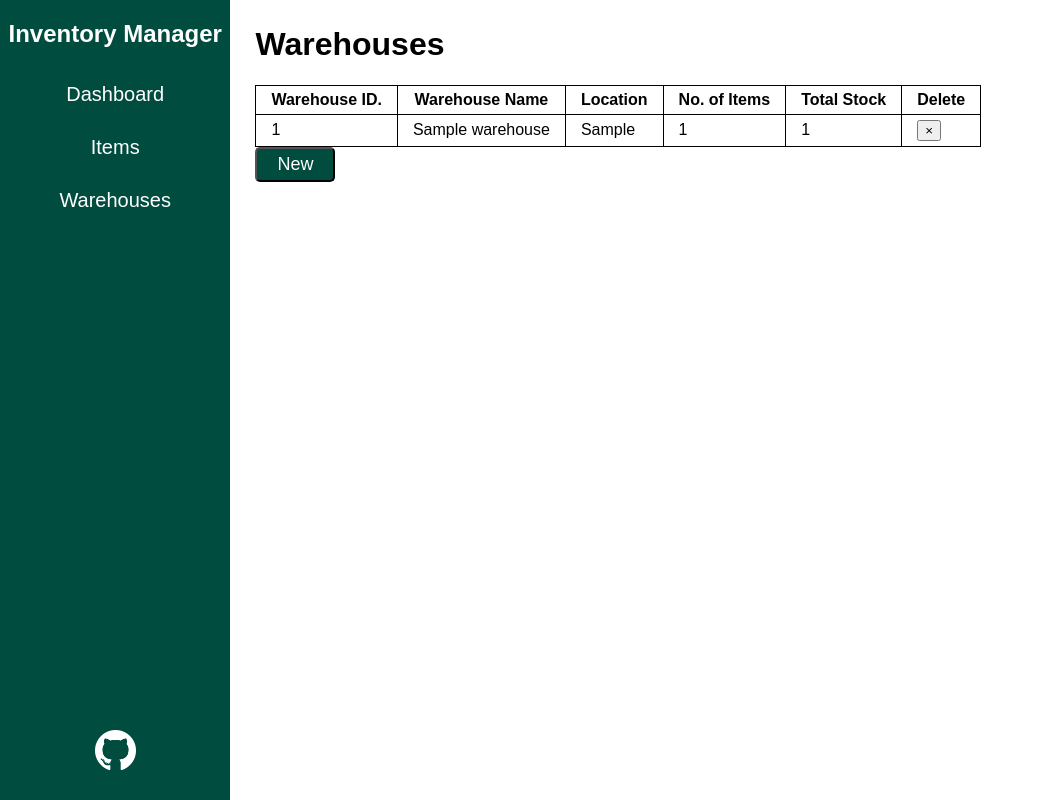
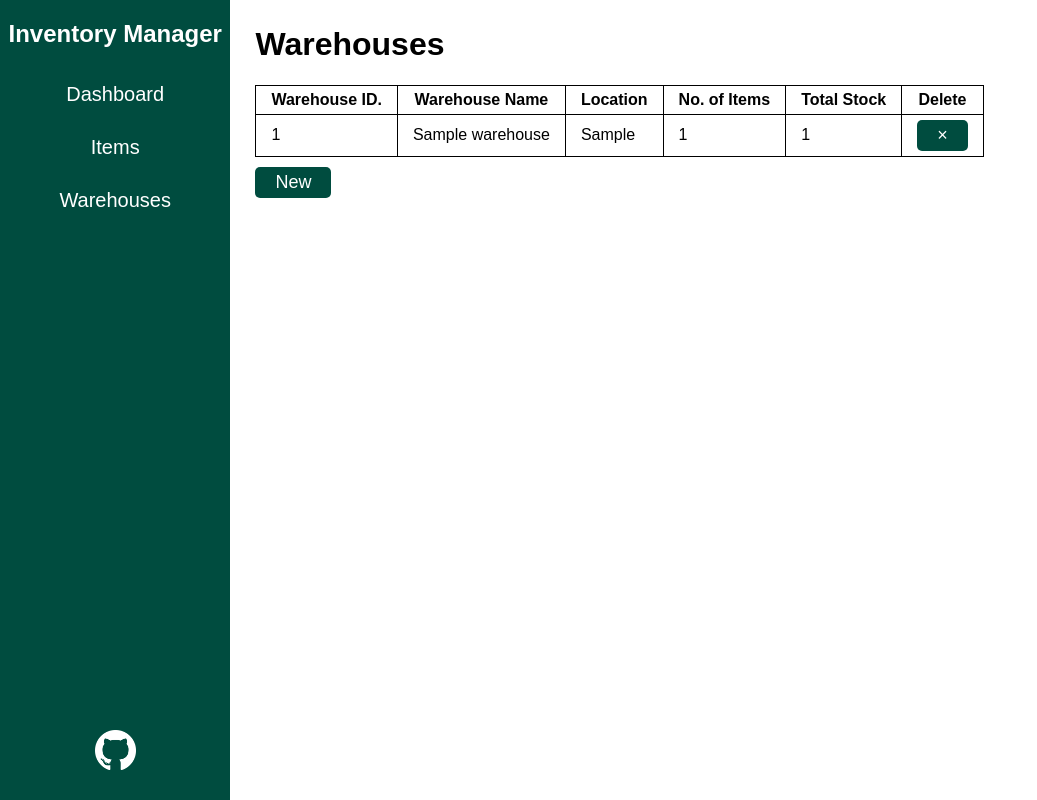
Before and after one commit to schau1121/Inventory-Manager, a Flask app: page /warehouses in a window 1280 px wide. Shown: the whole page, without its empty margins (0-1037 px from the left). Run offline with Flask 2, Linux system fonts and the light colour scheme; tables that the repository leaves empty hold one stand-in row (values such as "Sample post").

Commit message:
Add comments and fix comment out same location block for warehouse post method

```diff
--- a/resources/warehouse.py
+++ b/resources/warehouse.py
@@ -22,10 +22,6 @@ class Warehouse(Resource):
 
         data = Warehouse.parser.parse_args()
         location = data['location']
-        if WarehouseModel.find_by_location(location):
-            return {"message": "A warehouse with location '{}' already exists."
-                    .format(location)}, 400
-
         warehouse = WarehouseModel(name, location)
         try:
             warehouse.save_to_db()
--- a/static/css/styles.css
+++ b/static/css/styles.css
@@ -24,6 +24,15 @@ table {
 th, td {
     padding: 5px 15px;
     border: 1px solid #000;
+}
+
+button {
+    font-size: large;
+    background-color: #004c3f;
+    color: white;
+    padding: 5px 20px;
+    border-radius: 5px;
+    border-style: none;
 }
 
 .main-body {
@@ -95,12 +104,8 @@ th, td {
     border-radius: 5px;
 }
 
-button#new-item, button#new-warehouse, button#submit {
-    font-size: large;
-    background-color: #004c3f;
-    color: white;
-    padding: 5px 20px;
-    border-radius: 5px;
+button#submit, button#new-item, button#new-warehouse {
+    margin-top: 10px;
 }
 
 a#github {
```
Also changed, not shown: static/script/warehouses.js (+29 -0 lines).
